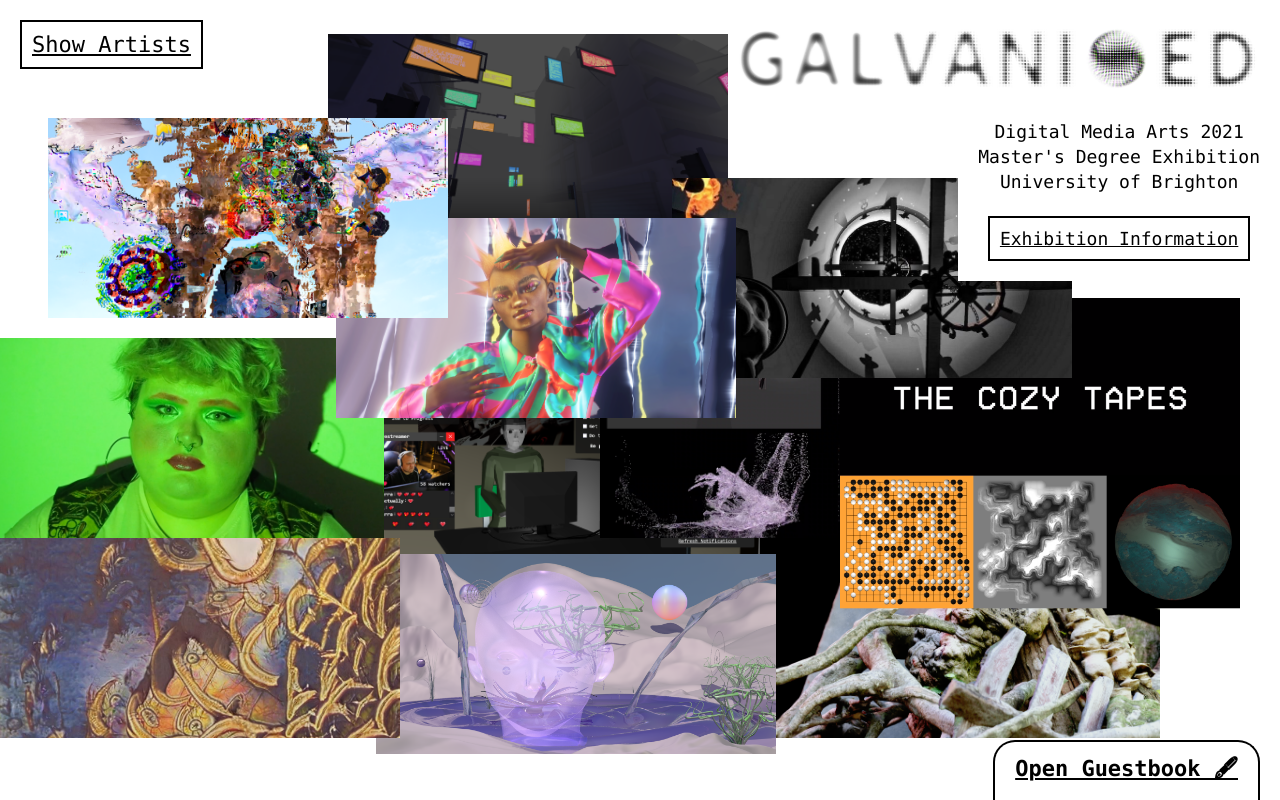
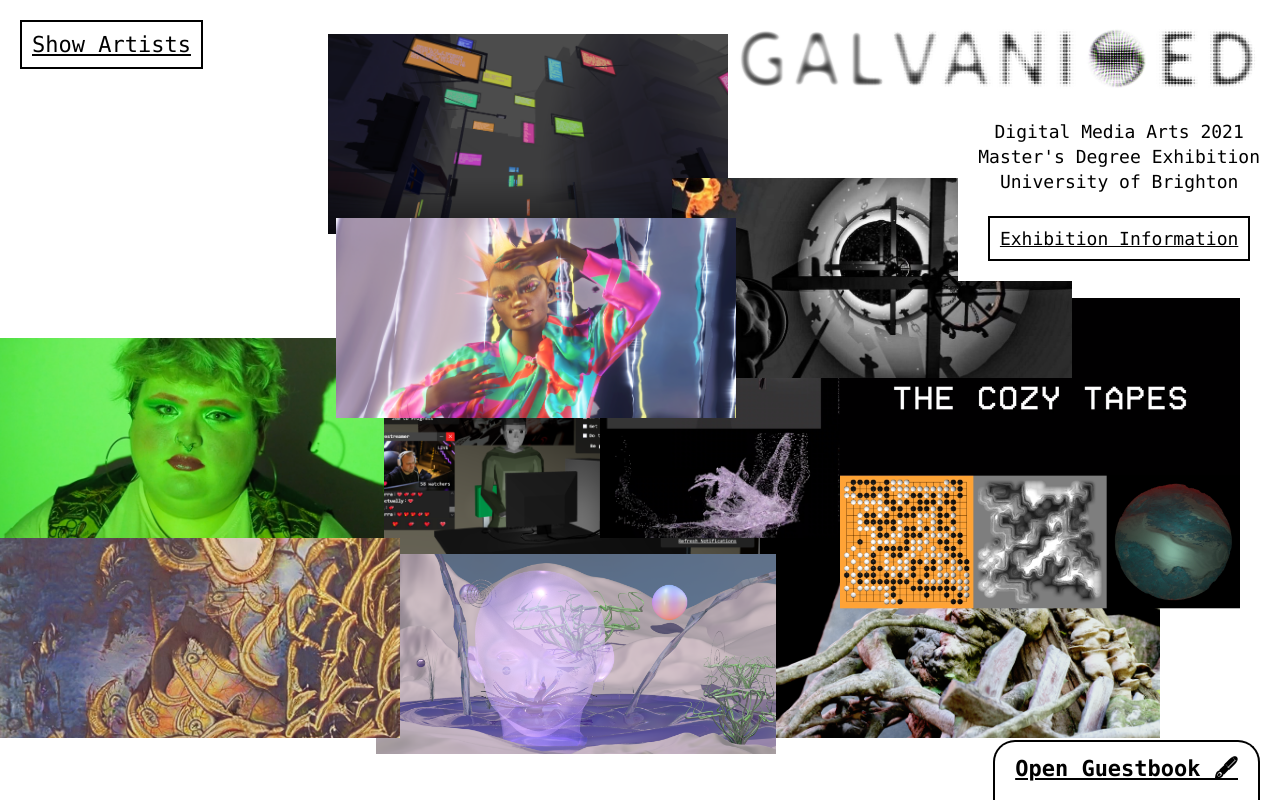
Before and after one commit to jhancock532/galvanized, a React (Create React App) app: page / in a window 1280 px wide. Built offline with nearby package versions, Linux system fonts and the light colour scheme.

Commit message:
Update artistDetails.js

```diff
--- a/src/artistDetails.js
+++ b/src/artistDetails.js
@@ -29,11 +29,6 @@
     name:"Tim McCarthy",
     image: "../img/tim/artwork.png",
   },
-  /*{
-    url: "ena",
-    name:"Ena Koitabashi",
-    image: "../img/jodie/artwork.png",
-  },*/
   {
     url: "patrick",
     name:"Patrick Robinson",
@@ -55,11 +50,6 @@
     image: "../img/jodie/artwork.png",
   },
   {
-    url: "puppyuck",
-    name:"Puppyuck",
-    image: "../img/puppyuck/artwork.png",
-  },
-  {
     url: "lemayrt",
     name:"Lemayrt",
     image: "../img/lemayr/artwork.png",
```
